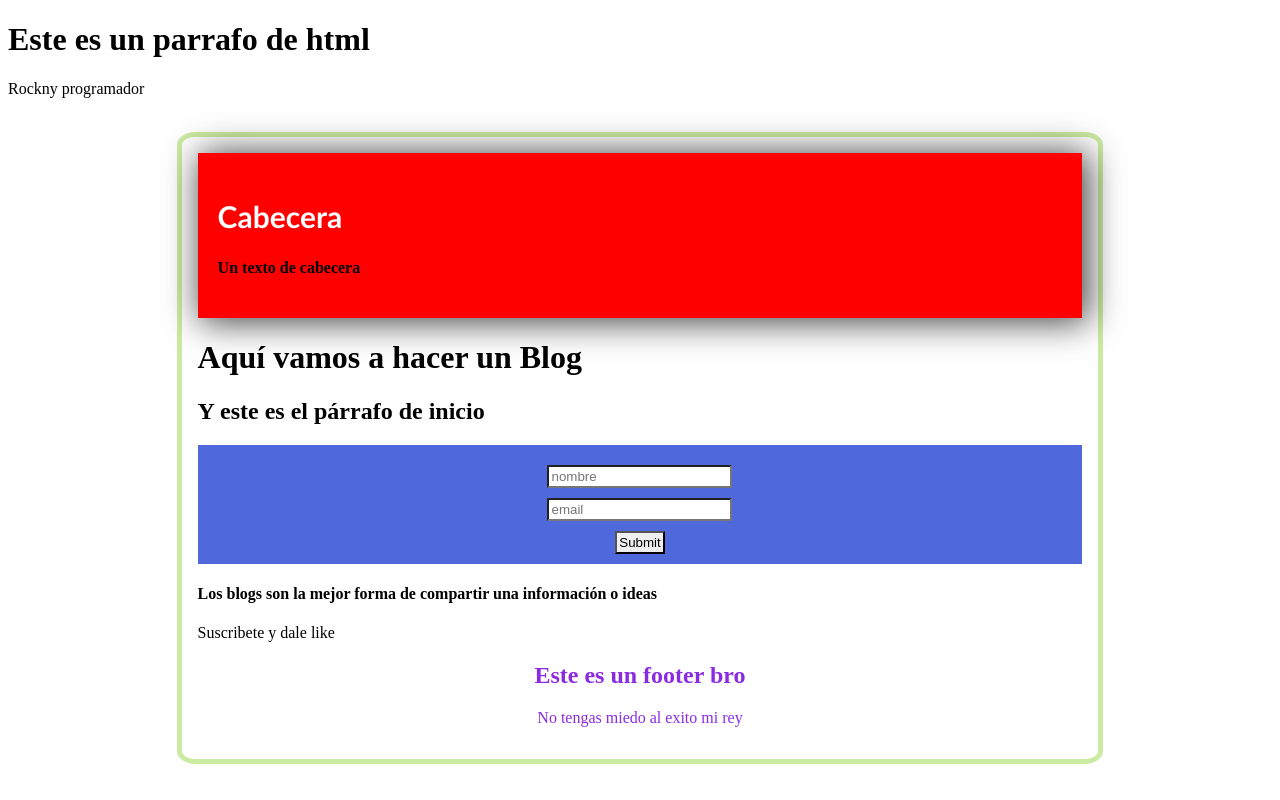
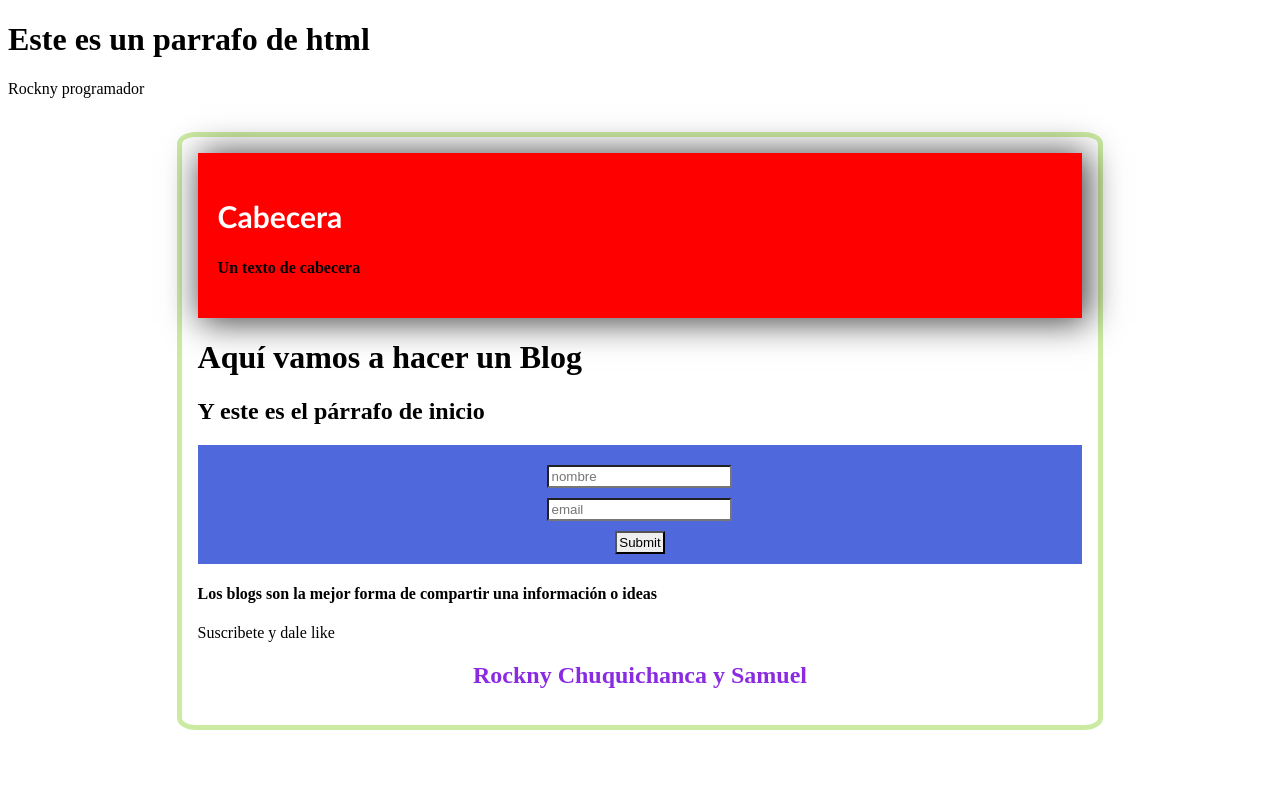
Before and after one commit to chrockny/hyperblog, a plain HTML site: page blogpost.html in a window 1280 px wide. Drawn offline with Linux system fonts and the light colour scheme.

Commit message:
He agregado la linea Rockny Chuquichanca y Samuel.

```diff
--- a/blogpost.html
+++ b/blogpost.html
@@ -32,11 +32,10 @@
         </div>
 
         <footer>
-            <h2>Este es un footer bro</h2>
-            <p>No tengas miedo al exito mi rey</p>
+            <h2>Rockny Chuquichanca y Samuel</h2>
         </footer>
     </div>
+</body>
+<script type="text/javascript" src="./pruebasxd.js"></script>
 
-
-</body>
 </html>
```
